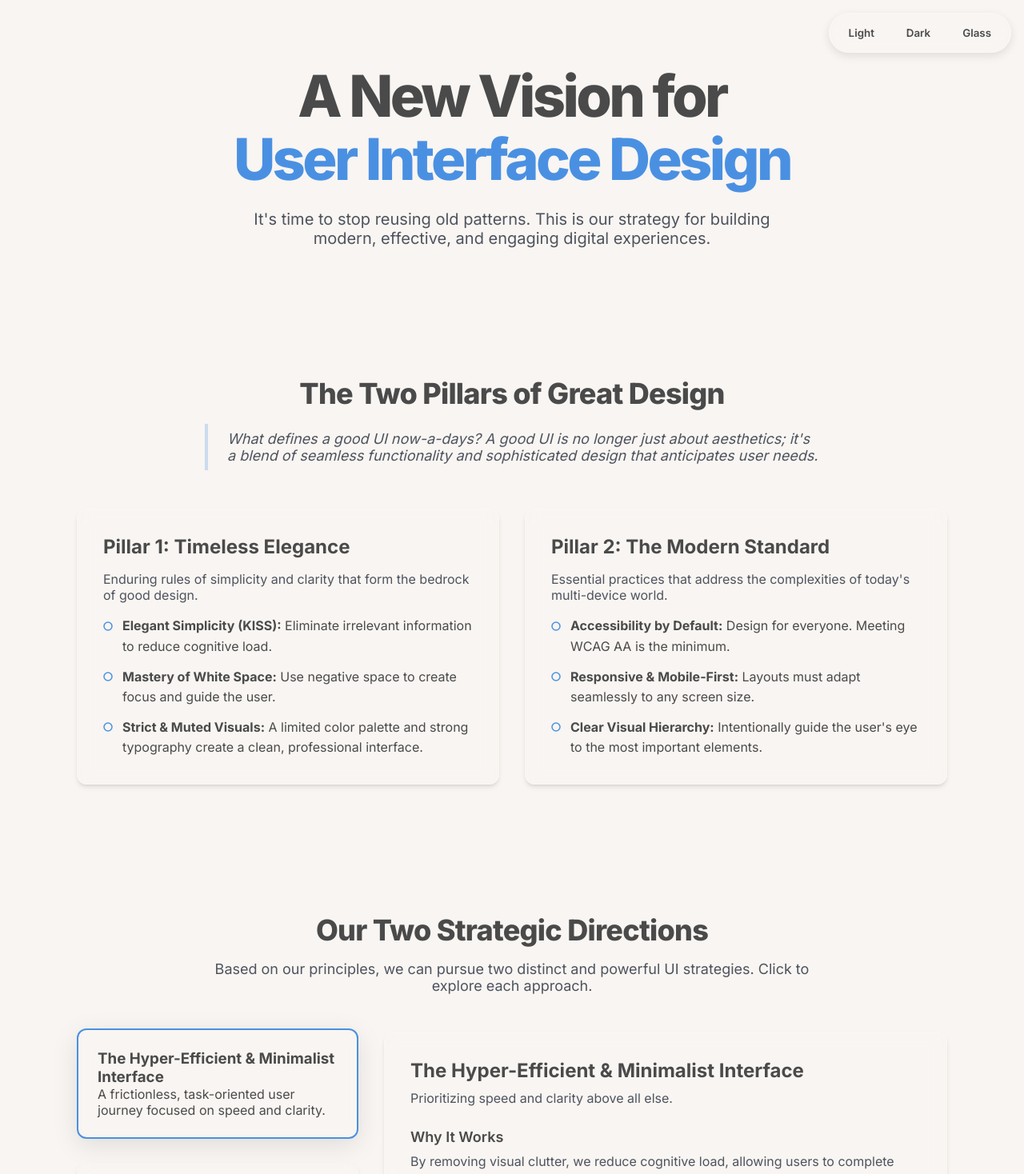
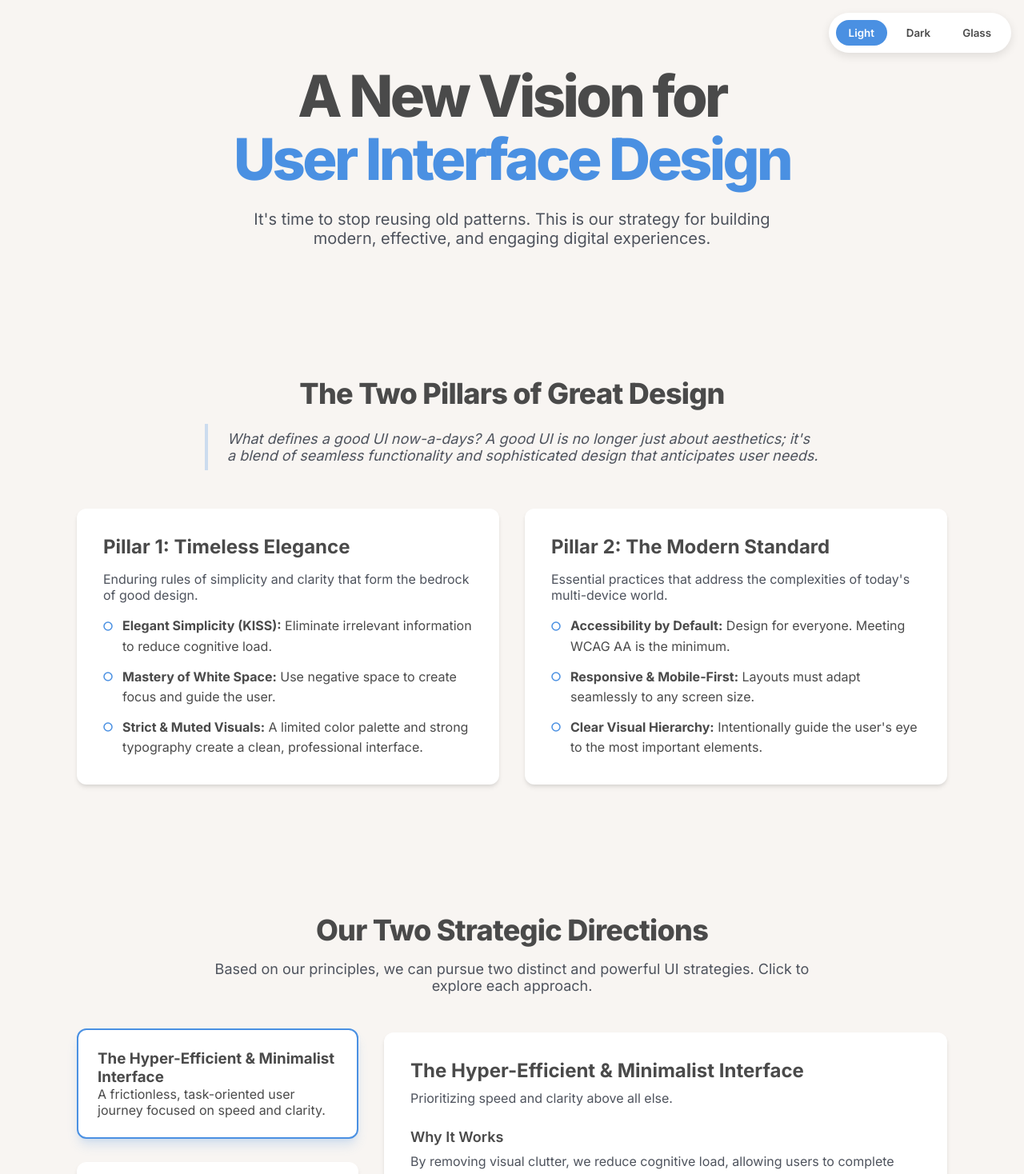
Before and after one commit to juanpatriciodoyle/the-presentation, a React (Create React App) app: page / in a window 1280 px wide. Shown: the top 1468 px of the page at 80% size. Built offline with nearby package versions, Linux system fonts and the light colour scheme.

Commit message:
update glass theme

```diff
--- a/src/App.tsx
+++ b/src/App.tsx
@@ -20,11 +20,11 @@ const MainContainer = styled.main`
 const themes = {
     light: lightTheme,
     dark: darkTheme,
-    glass: liquidGlassTheme,
+    liquid: liquidGlassTheme,
 };
 
 function App() {
-    const [themeKey, setThemeKey] = useState('glass');
+    const [themeKey, setThemeKey] = useState('light');
 
     const handleThemeChange = (key: string) => {
         setThemeKey(key);
--- a/src/components/common/Card.tsx
+++ b/src/components/common/Card.tsx
@@ -7,11 +7,28 @@ export const Card = styled.div`
     box-shadow: 0 4px 6px -1px rgba(0, 0, 0, 0.1), 0 2px 4px -1px rgba(0, 0, 0, 0.06);
 
     border: 1px solid ${(props) => props.theme.colors.cardBorder};
+    transition: background-color 0.3s ease, border-color 0.3s ease;
 
     ${(props) => props.theme.blur && `
-    -webkit-backdrop-filter: blur(${props.theme.blur});
-    backdrop-filter: blur(${props.theme.blur});
-  `}
+      -webkit-backdrop-filter: blur(${props.theme.blur});
+      backdrop-filter: blur(${props.theme.blur});
+      position: relative;
+      overflow: hidden;
 
-    transition: background-color 0.3s ease, border-color 0.3s ease;
+      &::before {
+        content: '';
+        position: absolute;
+        width: 150px;
+        height: 150px;
+        background: radial-gradient(circle, rgba(255,255,255,0.4) 0%, rgba(255,255,255,0) 60%);
+        transform: translate(-50%, -50%);
+        transition: opacity 0.3s ease;
+        pointer-events: none;
+        opacity: 0;
+      }
+
+      &:hover::before {
+        opacity: 1;
+      }
+    `}
 `;
--- a/src/styles/GlobalStyle.tsx
+++ b/src/styles/GlobalStyle.tsx
@@ -9,6 +9,18 @@ export const GlobalStyle = createGlobalStyle`
         box-sizing: border-box;
     }
 
+    @keyframes move-blob-1 {
+        0% { transform: translate(0, 0); }
+        50% { transform: translate(100px, 50px); }
+        100% { transform: translate(0, 0); }
+    }
+
+    @keyframes move-blob-2 {
+        0% { transform: translate(0, 0); }
+        50% { transform: translate(-80px, -40px); }
+        100% { transform: translate(0, 0); }
+    }
+
     body {
         margin: 0;
         font-family: 'Inter', sans-serif;
@@ -16,6 +28,39 @@ export const GlobalStyle = createGlobalStyle`
         color: ${(props) => props.theme.colors.text};
         -webkit-font-smoothing: antialiased;
         -moz-osx-font-smoothing: grayscale;
+        transition: background-color 0.5s ease;
+
+        ${(props) => props.theme.blur && `
+            position: relative;
+            overflow-x: hidden;
+
+            &::before, &::after {
+              content: '';
+              position: fixed;
+              z-index: -1;
+              border-radius: 50%;
+              filter: blur(100px);
+              opacity: 0.3;
+            }
+
+            &::before {
+              background: #a3c1ff;
+              width: 300px;
+              height: 300px;
+              top: -50px;
+              left: -50px;
+              animation: move-blob-1 15s infinite ease-in-out;
+            }
+
+            &::after {
+              background: #ffafbd;
+              width: 250px;
+              height: 250px;
+              bottom: -50px;
+              right: -50px;
+              animation: move-blob-2 18s infinite ease-in-out;
+            }
+        `}
     }
 
     html {
--- a/src/styles/theme.tsx
+++ b/src/styles/theme.tsx
@@ -40,14 +40,14 @@ export const darkTheme: Theme = {
 
 export const liquidGlassTheme: Theme = {
     colors: {
-        background: '#F8F5F2',
-        text: '#4A4A4A',
-        secondaryText: '#4B4B4B',
-        accent: '#4A90E2',
-        description: '#4e535d',
-        secondaryBg: 'rgba(255, 255, 255, 0)',
-        cardBorder: 'rgba(255, 255, 255, 0.3)',
+        background: '#e0e5ec',
+        text: '#313a48',
+        secondaryText: '#3b4556',
+        accent: '#0059B2',
+        description: '#3b4556',
+        secondaryBg: 'rgba(255, 255, 255, 0.45)',
+        cardBorder: 'rgba(255, 255, 255, 0.7)',
         cardShadow: '0 8px 32px 0 rgba(0, 0, 0, 0.1)',
     },
-    blur: '8px',
+    blur: '12px',
 };
```
